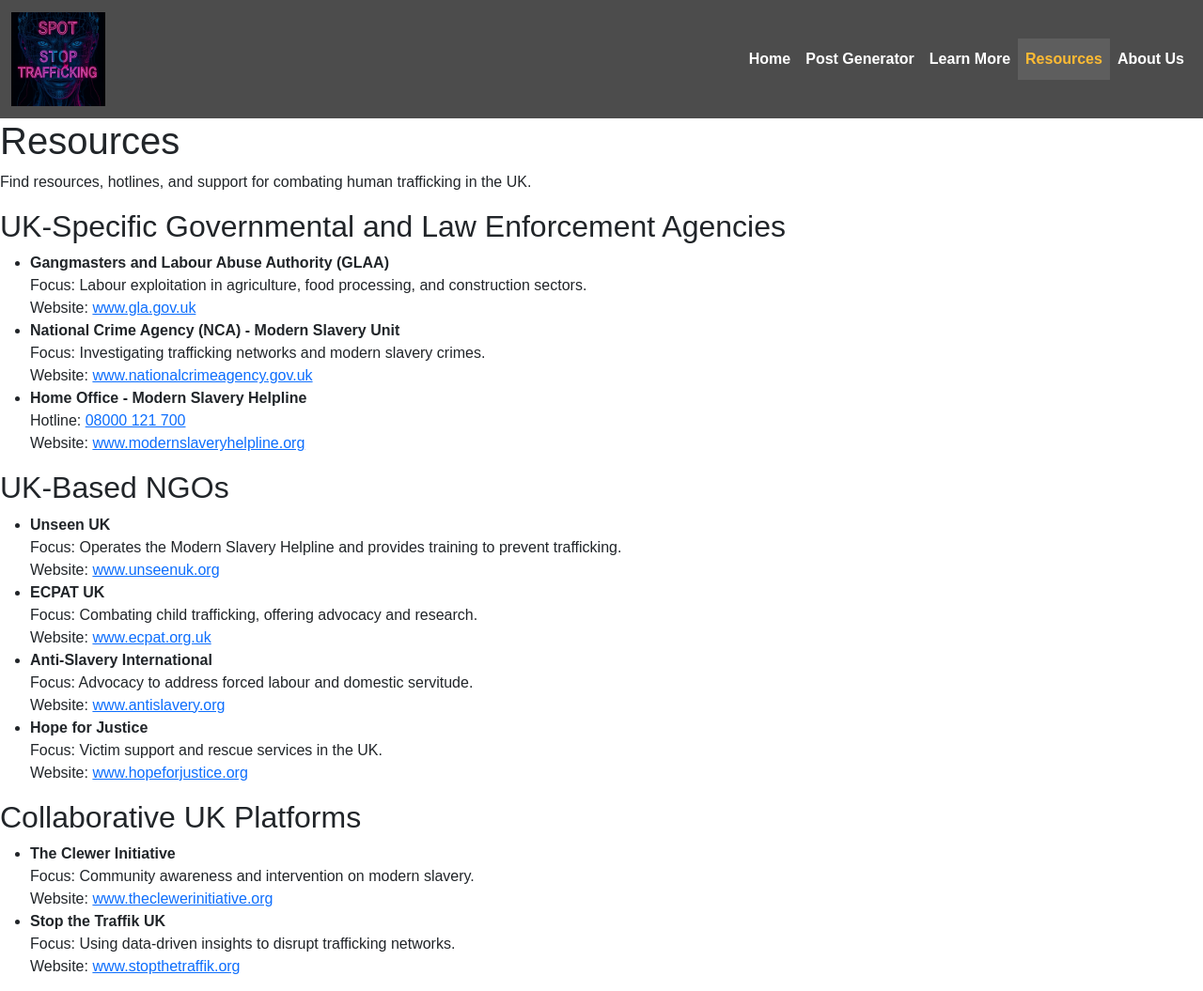
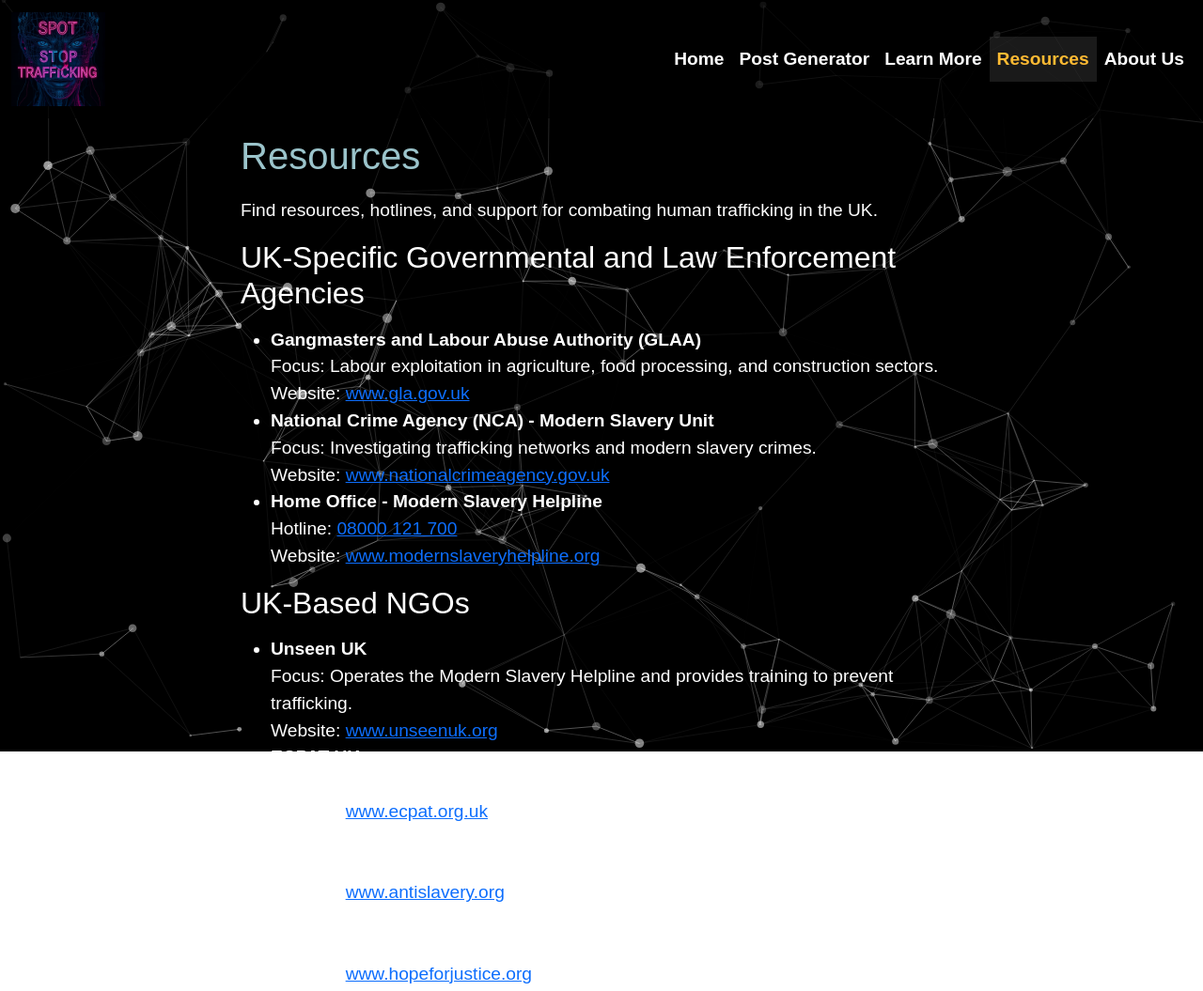
Before and after one commit to dimitri-edel/team-8-jan, a plain HTML site: page resources.html in a window 1280 px wide. Shown: the top 1055 px of the page at 94% size. Drawn offline with nearby package versions, Linux system fonts and the light colour scheme.

Commit message:
Apply styles to resources.html
Create resources.csst

```diff
--- /dev/null
+++ b/assets/css/resources.css
@@ -0,0 +1,30 @@
+.main-content {
+    margin: 0 auto;
+    max-width: 800px;
+    padding: 1em;
+}
+.main-content h1 {
+    font-family: var(--font-family);
+    font-size: 2.5em;
+    margin-bottom: 0.5em;
+    color: var(--secondary-color);
+}
+
+.main-content h2 {
+    font-family: var(--font-family);
+    font-size: 2em;
+    margin-bottom: 0.5em;
+    color: white;
+}
+
+p {
+    font-family: var(--font-family);
+    font-size: 1.2em;
+    color: white;
+}
+
+li {
+    font-family: var(--font-family);
+    font-size: 1.2em;
+    color: white;
+}
--- a/resources.html
+++ b/resources.html
@@ -1,20 +1,34 @@
 <!DOCTYPE html>
 <html lang="en">
+
 <head>
     <meta charset="UTF-8">
     <meta name="viewport" content="width=device-width, initial-scale=1.0">
     <meta http-equiv="X-UA-Compatible" content="ie=edge">
     <title>Traffick Stopper: Share the Message, Stop the Crime</title>
+    <!-- Bootstrap CSS -->
+    <link href="https://cdn.jsdelivr.net/npm/bootstrap@5.3.3/dist/css/bootstrap.min.css" rel="stylesheet"
+        crossorigin="anonymous">
+    <!-- Particles -->
+    <script src="https://cdn.jsdelivr.net/particles.js/2.0.0/particles.min.js"></script>
+    <!-- Font Awesome -->
+    <link rel="stylesheet" href="https://cdnjs.cloudflare.com/ajax/libs/font-awesome/6.7.2/css/all.min.css"
+        integrity="sha512-Evv84Mr4kqVGRNSgIGL/F/aIDqQb7xQ2vcrdIwxfjThSH8CSR7PBEakCr51Ck+w+/U6swU2Im1vVX0SVk9ABhg=="
+        crossorigin="anonymous" referrerpolicy="no-referrer" />
+    <link href="https://cdn.jsdelivr.net/npm/bootstrap@5.3.3/dist/css/bootstrap.min.css" rel="stylesheet"
+        integrity="sha384-QWTKZyjpPEjISv5WaRU9OFeRpok6YctnYmDr5pNlyT2bRjXh0JMhjY6hW+ALEwIH" crossorigin="anonymous">
+    <!-- Custom CSS -->
+    <link rel="stylesheet" href="assets/css/styles.css">
+    <link rel="stylesheet" href="assets/css/resources.css">
+</head>
 
-    <link href="https://cdn.jsdelivr.net/npm/bootstrap@5.3.3/dist/css/bootstrap.min.css" rel="stylesheet" integrity="sha384-QWTKZyjpPEjISv5WaRU9OFeRpok6YctnYmDr5pNlyT2bRjXh0JMhjY6hW+ALEwIH" crossorigin="anonymous">
-    <link rel="stylesheet" href="assets/css/styles.css">
-</head>
 <body>
+    <div id="particles-js"></div>
     <!-- Navbar Placeholder -->
     <div id="navbar-placeholder"></div>
 
     <!-- Main Content Area-->
-       <div class="main-content">
+    <div class="main-content">
         <h1>Resources</h1>
         <p>Find resources, hotlines, and support for combating human trafficking in the UK.</p>
 
@@ -28,12 +42,14 @@
             <li>
                 <strong>National Crime Agency (NCA) - Modern Slavery Unit</strong><br>
                 Focus: Investigating trafficking networks and modern slavery crimes.<br>
-                Website: <a href="https://www.nationalcrimeagency.gov.uk" target="_blank">www.nationalcrimeagency.gov.uk</a>
+                Website: <a href="https://www.nationalcrimeagency.gov.uk"
+                    target="_blank">www.nationalcrimeagency.gov.uk</a>
             </li>
             <li>
                 <strong>Home Office - Modern Slavery Helpline</strong><br>
                 Hotline: <a href="tel:08000121700">08000 121 700</a><br>
-                Website: <a href="https://www.modernslaveryhelpline.org" target="_blank">www.modernslaveryhelpline.org</a>
+                Website: <a href="https://www.modernslaveryhelpline.org"
+                    target="_blank">www.modernslaveryhelpline.org</a>
             </li>
         </ul>
 
@@ -81,11 +97,17 @@
     <div id="footer-placeholder"></div>
 
     <script src="https://code.jquery.com/jquery-3.5.1.slim.min.js"></script>
-    <script src="https://cdn.jsdelivr.net/npm/@popperjs/core@2.11.8/dist/umd/popper.min.js" integrity="sha384-I7E8VVD/ismYTF4hNIPjVp/Zjvgyol6VFvRkX/vR+Vc4jQkC+hVqc2pM8ODewa9r" crossorigin="anonymous"></script>
-    <script src="https://cdn.jsdelivr.net/npm/bootstrap@5.3.3/dist/js/bootstrap.min.js" integrity="sha384-0pUGZvbkm6XF6gxjEnlmuGrJXVbNuzT9qBBavbLwCsOGabYfZo0T0to5eqruptLy" crossorigin="anonymous"></script>
+    <script src="https://cdn.jsdelivr.net/npm/@popperjs/core@2.11.8/dist/umd/popper.min.js"
+        integrity="sha384-I7E8VVD/ismYTF4hNIPjVp/Zjvgyol6VFvRkX/vR+Vc4jQkC+hVqc2pM8ODewa9r"
+        crossorigin="anonymous"></script>
+    <script src="https://cdn.jsdelivr.net/npm/bootstrap@5.3.3/dist/js/bootstrap.min.js"
+        integrity="sha384-0pUGZvbkm6XF6gxjEnlmuGrJXVbNuzT9qBBavbLwCsOGabYfZo0T0to5eqruptLy"
+        crossorigin="anonymous"></script>
 
     <!-- Custom JS -->
+    <script src="assets/js/particles-config.js"></script>
     <script src="assets/js/navbar-footer.js"></script>
     <script src="assets/js/navigation.js"></script>
 </body>
+
 </html>
```
Also changed, not shown: post-generator.html (+16 -5 lines).
